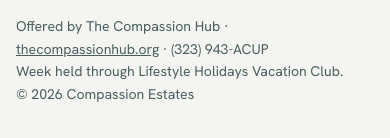
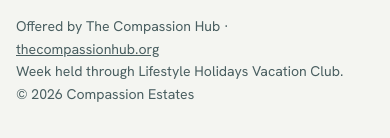
Before and after one commit to jrmoyler/Compassion-Estates, a plain HTML site: page index.html in a window 390 px wide. Shown: the part 5735-5873 px from the top of the page. Drawn offline with nearby package versions, Linux system fonts and the light colour scheme.

Commit message:
Remove public phone number from booking contact and footer

```diff
--- a/index.html
+++ b/index.html
@@ -612,7 +612,7 @@
       </section>
 
       <!-- 8. Contact fallback -->
-      <p class="fallback">Booking agents: <span style="user-select:all">fabiane.f@timesharesonly.com</span> and <span style="user-select:all">vivian.gutierrez@timesharesonly.com</span>. Cite <b>Reservation #1808205</b>, December 1–8, 2026.<br>Questions: <b>The Compassion Hub</b>, <span style="user-select:all">(323) 943-ACUP</span> (943-2287), <a href="https://thecompassionhub.org" target="_blank" rel="noopener">thecompassionhub.org</a>.</p>
+      <p class="fallback">Booking agents: <span style="user-select:all">fabiane.f@timesharesonly.com</span> and <span style="user-select:all">vivian.gutierrez@timesharesonly.com</span>. Cite <b>Reservation #1808205</b>, December 1–8, 2026.<br>Questions: <b>The Compassion Hub</b>, <a href="https://thecompassionhub.org" target="_blank" rel="noopener">thecompassionhub.org</a>.</p>
     </div>
   </div>
 </section>
@@ -622,7 +622,7 @@
 <footer class="site-foot">
   <div class="wrap">
     <div><b>Compassion Estates</b>Crown Villas · Cofresí Beach · Puerto Plata, Dominican Republic<br>Build it. Document it. Pass it on.</div>
-    <div style="max-width:34em">Offered by The Compassion Hub · <a href="https://thecompassionhub.org" target="_blank" rel="noopener">thecompassionhub.org</a> · (323) 943-ACUP<br>Week held through Lifestyle Holidays Vacation Club.<br>© <span id="yr"></span> Compassion Estates</div>
+    <div style="max-width:34em">Offered by The Compassion Hub · <a href="https://thecompassionhub.org" target="_blank" rel="noopener">thecompassionhub.org</a><br>Week held through Lifestyle Holidays Vacation Club.<br>© <span id="yr"></span> Compassion Estates</div>
   </div>
 </footer>
 
```
